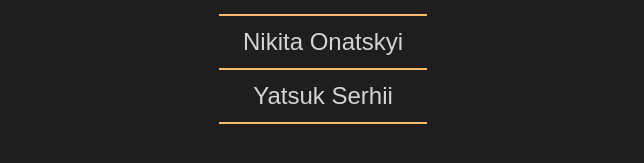
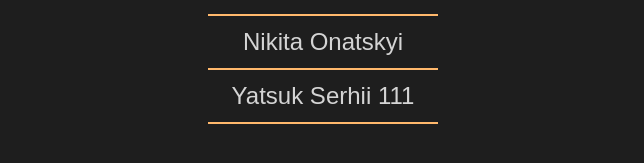
Before and after one commit to Yezhyck/iit-lab4_5, a website: page views/index.html in a window 1280 px wide. Shown: the part 419-582 px from the top of the page, without its empty margins (317-961 px from the left). Drawn offline with Linux system fonts and the light colour scheme; files that its build step writes are made by us from their sources.

Commit message:
Change index.html

```diff
--- a/views/index.html
+++ b/views/index.html
@@ -9,7 +9,7 @@
 <ol>
     <li>Mazur Bohdan</li>
     <li>Nikita Onatskyi</li>
-    <li>Yatsuk Serhii</li>
+    <li>Yatsuk Serhii 111</li>
 </ol>
 </body>
 </html>
```
